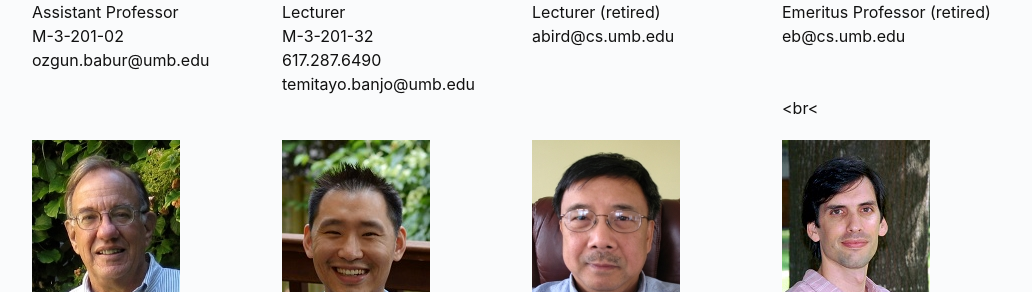
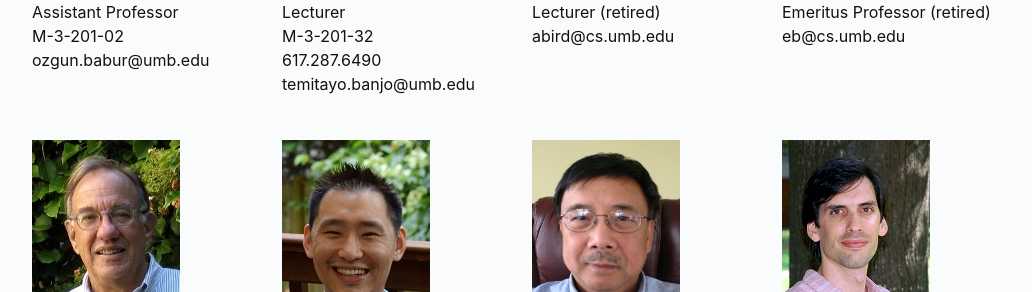
Before and after one commit to umbcs/umbcs.github.io, a Jekyll site: the page built from WEB/people/faculty.markdown, in a window 1280 px wide and 900 px high, scrolled down 310 px. Shown: the part 162-454 px from the top of the window, without its empty margins (38-1070 px from the left). Built offline with Jekyll 4.4.1, drawn with Linux system fonts in a browser that asks for light colours.

Commit message:
Update faculty.markdown

```diff
--- a/WEB/people/faculty.markdown
+++ b/WEB/people/faculty.markdown
@@ -34,7 +34,7 @@ permalink: "/faculty"
   Emeritus Professor (retired)<br>
   eb@cs.umb.edu<br><br>
   <br>
-  <br<
+  <br>
 </div>
 <div class="person">
   <img src="/WEB/images/people/Bill_Campbell.jpg"><br>
```
